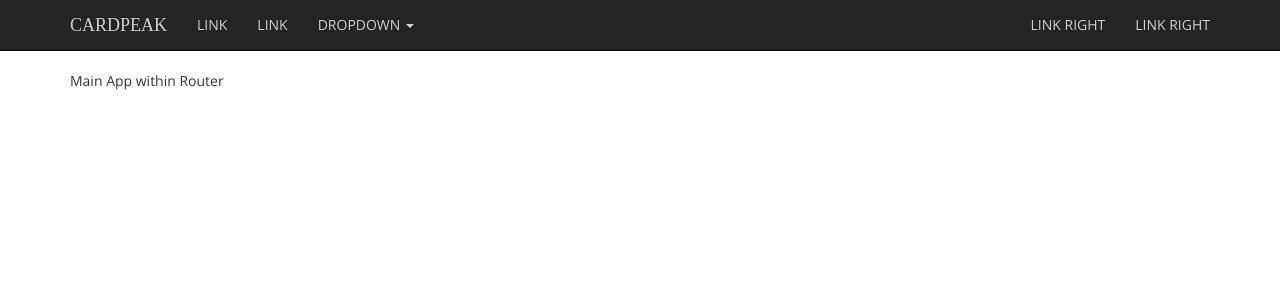
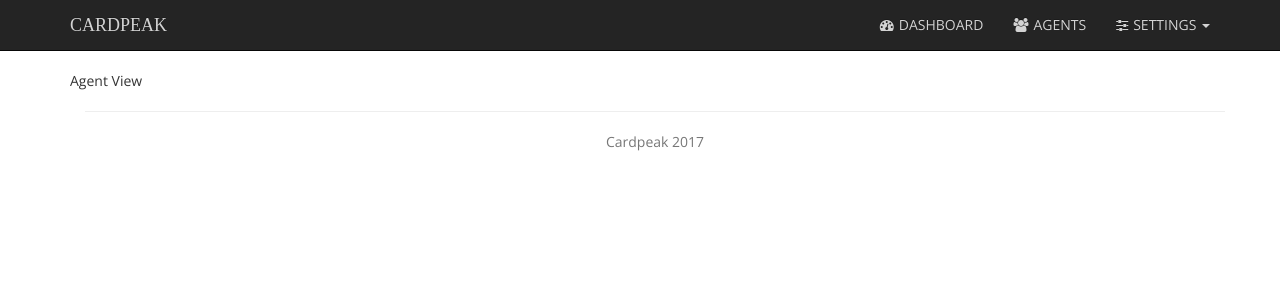
Before and after one commit to baronparedes/cardpeak, a React app in the folder CardPeak.UI.ClientApp/: page /agents in a window 1280 px wide. Shown: the top 300 px of the page. Built offline with nearby package versions, Linux system fonts and the light colour scheme; a web font is replaced by a local one.

Commit message:
Added page layout

```diff
--- a/CardPeak.UI.ClientApp/src/components/App.tsx
+++ b/CardPeak.UI.ClientApp/src/components/App.tsx
@@ -1,5 +1,6 @@
 import * as React from 'react'
 import { NavigationBar } from './layout/NavigationBar'
+import { Footer } from './layout/Footer'
 
 export class App extends React.Component<{}, undefined>{
     render() {
@@ -8,6 +9,7 @@ export class App extends React.Component<{}, undefined>{
                 <NavigationBar />
                 <div id="content" className="container no-padding">
                     {this.props.children}
+                    <Footer />
                 </div>
             </div>
         )
--- a/CardPeak.UI.ClientApp/src/components/AppRouter.tsx
+++ b/CardPeak.UI.ClientApp/src/components/AppRouter.tsx
@@ -1,13 +1,17 @@
 import * as React from 'react';
 import { BrowserRouter as Router, Route } from 'react-router-dom'
 import { App } from './App'
+
+import AgentsView from './views/agents/AgentsView'
+import DashboardView from './views/dashboard/DashboardView'
 
 export class AppRouter extends React.Component {
     render() {
         return (
             <Router>
                 <App>
-                    Main App within Router
+                    <Route exact path="/" component={DashboardView} />
+                    <Route exact path="/agents" component={AgentsView} />
                 </App>
             </Router>
         );
--- /dev/null
+++ b/CardPeak.UI.ClientApp/src/components/layout/Footer.tsx
@@ -0,0 +1,16 @@
+import * as React from 'react'
+
+export class Footer extends React.Component<{}, undefined> {
+    render() {
+        return (
+            <footer className="footer text-center">
+                <div className="container">
+                    <p className="text-muted">
+                        <hr />
+                        Cardpeak 2017
+                    </p>
+                </div>
+            </footer>
+        )
+    }
+}
--- a/CardPeak.UI.ClientApp/src/components/layout/NavigationBar.tsx
+++ b/CardPeak.UI.ClientApp/src/components/layout/NavigationBar.tsx
@@ -1,8 +1,25 @@
 import * as React from 'react'
 import { Nav, Navbar, NavItem, NavbarHeader, NavDropdown, MenuItem, NavbarBrand } from 'react-bootstrap'
+import { Link, NavLink, Route } from 'react-router-dom'
+
+export const NavLinkText = (props: { text: string, fa: string }) => {
+    return (
+        <span>
+            <i className={"fa fa-nav " + props.fa} aria-hidden="true"></i>
+            {props.text}
+        </span>
+    );
+}
 
 export class NavigationBar extends React.Component<{}, undefined> {
     render() {
+        let settingsTitle = (
+            <span>
+                <i className="fa fa-sliders fa-nav" aria-hidden="true"></i>
+                Settings
+            </span>
+        );
+
         return (
             <Navbar inverse collapseOnSelect id="main-nav" staticTop>
                 <Navbar.Header>
@@ -12,20 +29,25 @@ export class NavigationBar extends React.Component<{}, undefined> {
                     <Navbar.Toggle />
                 </Navbar.Header>
                 <Navbar.Collapse>
-                    <Nav>
-                        <NavItem eventKey={1} href="#">Link</NavItem>
-                        <NavItem eventKey={2} href="#">Link</NavItem>
-                        <NavDropdown eventKey={3} title="Dropdown" id="basic-nav-dropdown">
-                            <MenuItem eventKey={3.1}>Action</MenuItem>
-                            <MenuItem eventKey={3.2}>Another action</MenuItem>
-                            <MenuItem eventKey={3.3}>Something else here</MenuItem>
+                    <Nav pullRight>
+                        <li role="presentation">
+                            <NavLink exact to="/">
+                                <NavLinkText text="Dashboard" fa="fa-tachometer" />
+                            </NavLink>
+                        </li>
+                        <li role="presentation">
+                            <NavLink to="/agents">
+                                <NavLinkText text="Agents" fa="fa-users" />
+                            </NavLink>
+                        </li>
+                        <NavDropdown eventKey={3} title={<NavLinkText text="Settings" fa="fa-sliders"/>} id="basic-nav-dropdown">
+                            <li role="menuitem"><NavLink exact to="/">Banks</NavLink></li>
+                            <li role="menuitem"><NavLink exact to="/">Rates</NavLink></li>
                             <MenuItem divider />
-                            <MenuItem eventKey={3.3}>Separated link</MenuItem>
+                            <li role="menuitem"><NavLink exact to="/">Agent Aliases</NavLink></li>
+                            <MenuItem divider />
+                            <li role="menuitem"><NavLink exact to="/">Configure Upload</NavLink></li>
                         </NavDropdown>
-                    </Nav>
-                    <Nav pullRight>
-                        <NavItem eventKey={1} href="#">Link Right</NavItem>
-                        <NavItem eventKey={2} href="#">Link Right</NavItem>
                     </Nav>
                 </Navbar.Collapse>
             </Navbar>
--- /dev/null
+++ b/CardPeak.UI.ClientApp/src/components/views/agents/AgentsView.tsx
@@ -0,0 +1,11 @@
+import * as React from 'react'
+
+export default class AgentsView extends React.Component<{}, undefined> {
+    render() {
+        return (
+            <div>
+                Agent View
+            </div>
+        )
+    }
+}
--- /dev/null
+++ b/CardPeak.UI.ClientApp/src/components/views/dashboard/DashboardView.tsx
@@ -0,0 +1,11 @@
+import * as React from 'react'
+
+export default class DashbaordView extends React.Component<{}, undefined> {
+    render() {
+        return (
+            <div>
+                Dashboard View
+            </div>
+        )
+    }
+}
--- a/CardPeak.UI.ClientApp/src/styles/main.less
+++ b/CardPeak.UI.ClientApp/src/styles/main.less
@@ -1,5 +1,6 @@
 @import "mixins.less";
 @import "navbar.less";
+@import "theme.less";
 
 html,
 body {
--- a/CardPeak.UI.ClientApp/src/styles/navbar.less
+++ b/CardPeak.UI.ClientApp/src/styles/navbar.less
@@ -1,8 +1,5 @@
 @import "mixins.less";
-
-@nav-text-color: #D3D3D3;
-@nav-text-color-contrast: #D1773D;
-@nav-inverse-bg-color: #242424;
+@import "theme.less";
 
 .navbar-brand {
     .brand-font;
@@ -29,8 +26,7 @@
 
         &:focus {
             color: @nav-text-color-contrast;
-            font-weight: bold;
-            text-decoration: underline;
+            font-weight: bolder;
         }
     }
 }
@@ -48,3 +44,7 @@
         background-color: @nav-text-color-contrast;
     }
 }
+
+.fa-nav {
+    padding-right: 5px;
+}
--- /dev/null
+++ b/CardPeak.UI.ClientApp/src/styles/theme.less
@@ -0,0 +1,3 @@
+@nav-text-color: #D3D3D3;
+@nav-text-color-contrast: #D1773D;
+@nav-inverse-bg-color: #242424;
```
Also changed, not shown: 1 other file (tests, documents, lock files or other folders).
